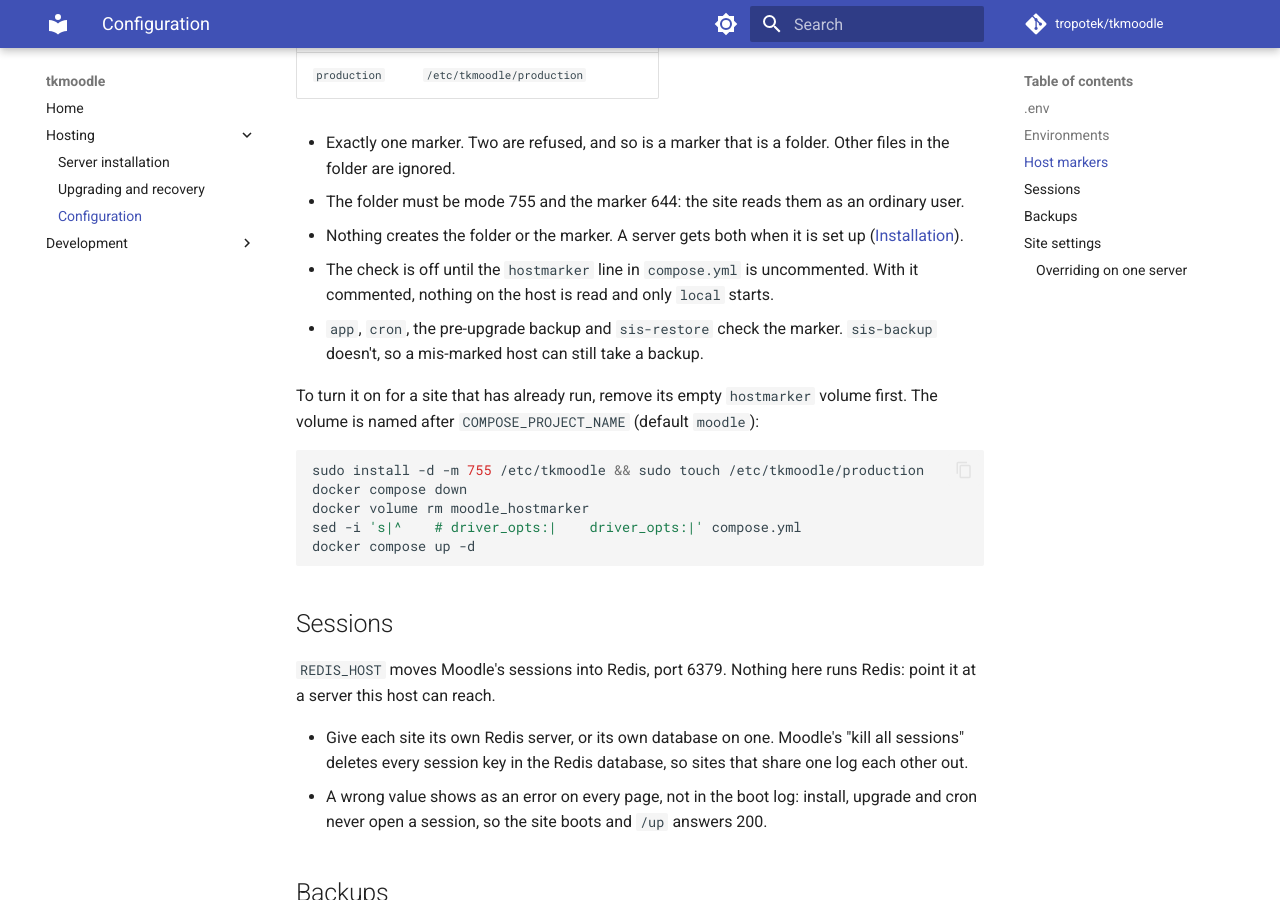
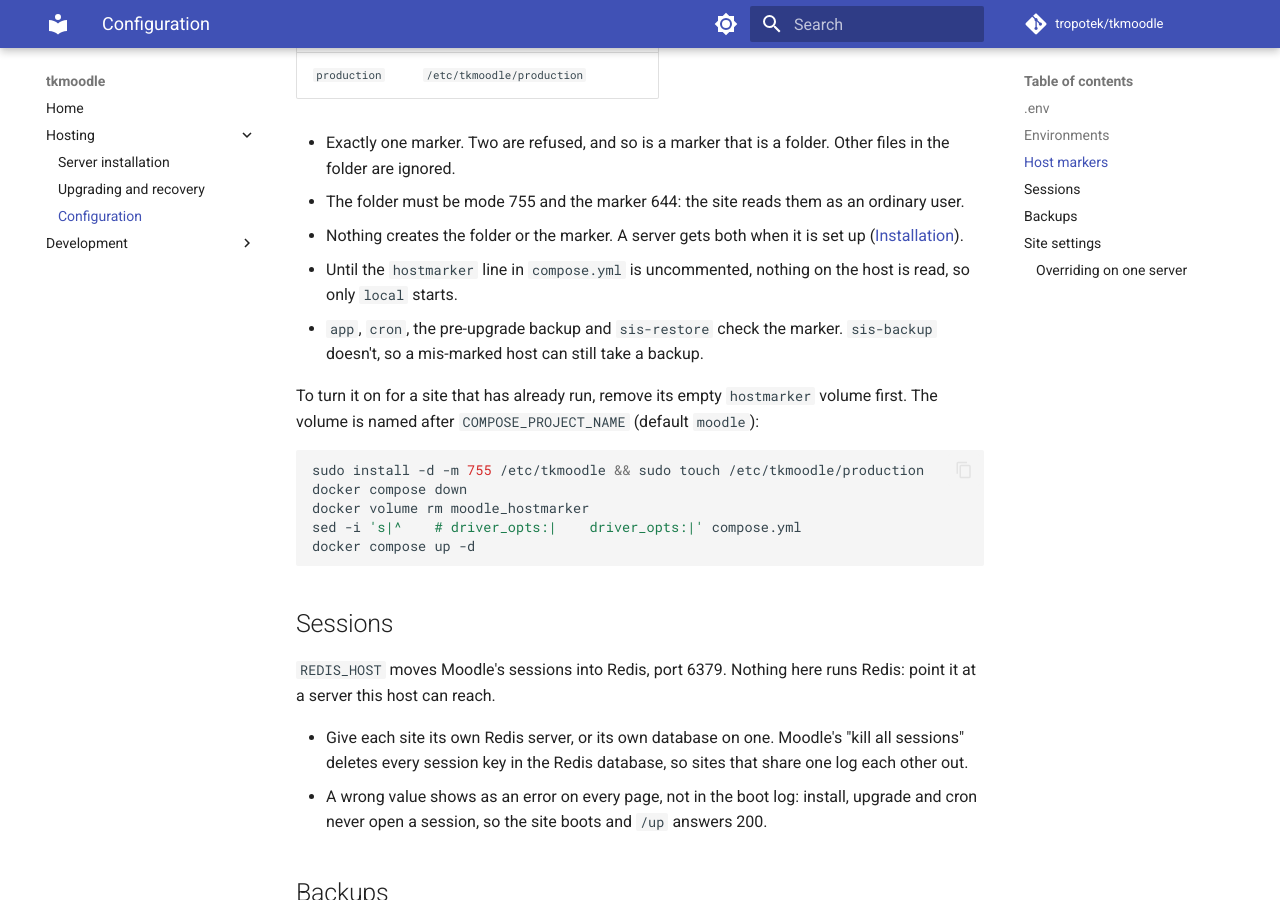
Before and after one commit to tropotek/tkmoodle, an MkDocs documentation site: the page built from docs/configuration.md, in a window 1280 px wide and 900 px high, scrolled down 2742 px. Built offline with MkDocs 1.6.1 and Material for MkDocs 9.7.7, drawn with Linux system fonts in a browser that asks for light colours; comment, search, counter and statistics services are not loaded.

Commit message:
docs: host markers are read only once the line is uncommented; .env.example points SIS_ENV at them
Co-Authored-By: Claude Opus 5.5 <noreply@anthropic.com>

```diff
--- a/docs/configuration.md
+++ b/docs/configuration.md
@@ -69,8 +69,8 @@ site, rather than running it with the wrong mail and restore rules.
 - The folder must be mode 755 and the marker 644: the site reads them as an ordinary user.
 - Nothing creates the folder or the marker. A server gets both when it is set up
   ([Installation](installation.md#install)).
-- The check is off until the `hostmarker` line in `compose.yml` is uncommented. With it
-  commented, nothing on the host is read and only `local` starts.
+- Until the `hostmarker` line in `compose.yml` is uncommented, nothing on the host is read, so
+  only `local` starts.
 - `app`, `cron`, the pre-upgrade backup and `sis-restore` check the marker. `sis-backup` doesn't,
   so a mis-marked host can still take a backup.
 
```
Also changed, not shown: 1 other file.
